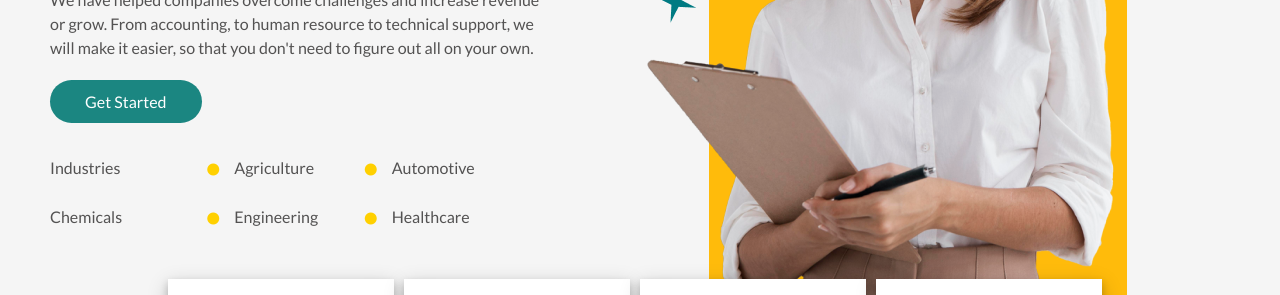
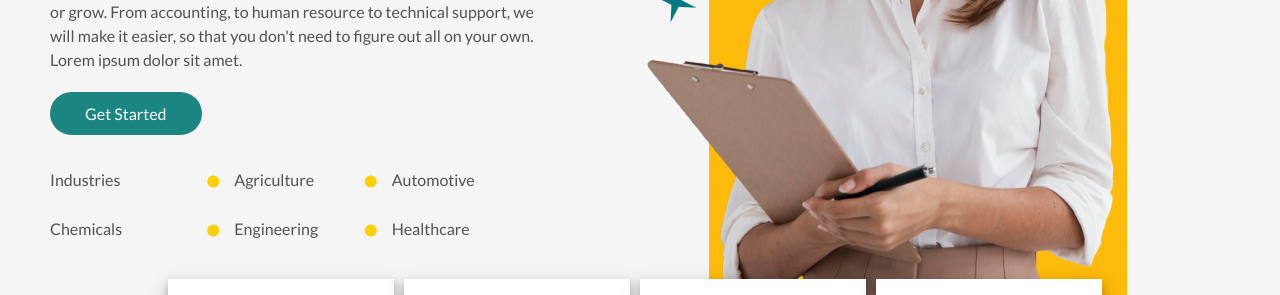
Before and after one commit to artisticheretic/Git-Practices, a plain HTML site: page index.html in a window 1280 px wide. Shown: the part 370-665 px from the top of the page. Drawn offline with Linux system fonts and the light colour scheme.

Commit message:
commit update 3

```diff
--- a/index.html
+++ b/index.html
@@ -64,7 +64,7 @@
                             to
                             human resource to technical support, we will make it easier, so that you don't need to
                             figure
-                            out all on your own.</p>
+                            out all on your own. Lorem ipsum dolor sit amet.</p>
                     </div>
                     <div class="banner-link">
                         <a href="#" class="a-link">Get Started</a>
```
